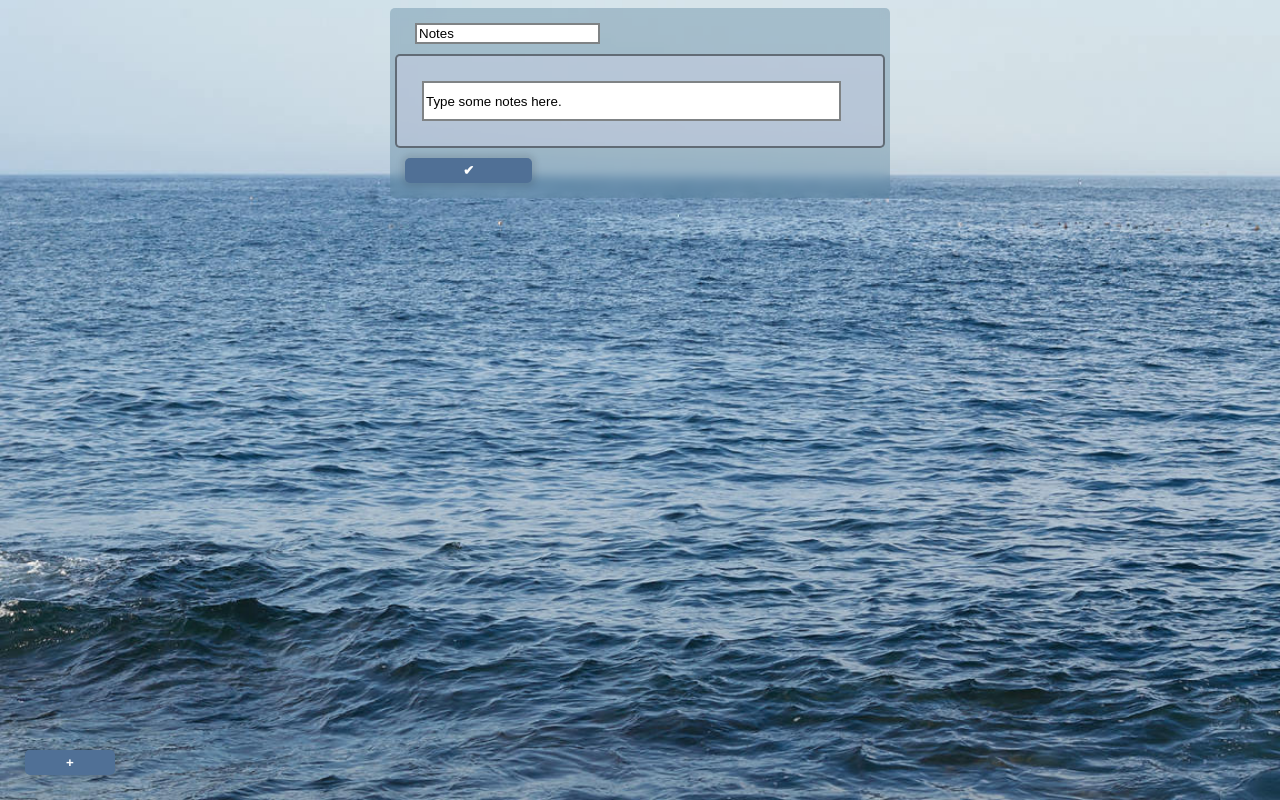
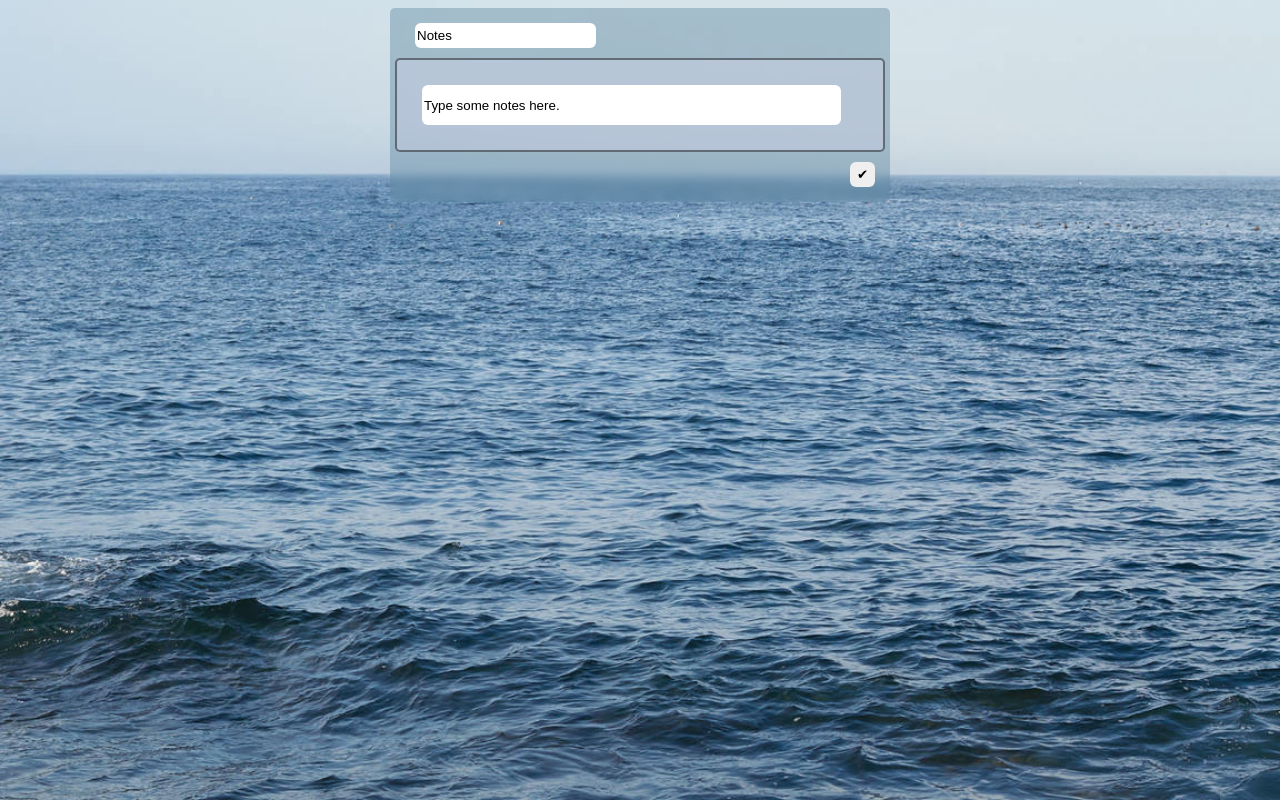
Before and after one commit to stanjosh/notes-app, a Flask app: page /add in a window 1280 px wide. Run offline with Flask 3, Linux system fonts and the light colour scheme.

Commit message:
finalizing changes

```diff
--- a/notepad/static/style.css
+++ b/notepad/static/style.css
@@ -16,6 +16,8 @@ html, body {
     }
 
 .wrapper {
+    display: flex;
+    flex-direction: column;
     max-width: 500px;
     width:100%;
     margin-left: auto;
@@ -34,6 +36,7 @@ html, body {
     margin: 0;
     display: flex;
     flex-direction: row;
+    justify-content: center;
     width: 100%;
 }
 
@@ -49,10 +52,9 @@ html, body {
 }
 
 .notebuttons {
+    width: 100%;
     display: flex;
-    flex-direction: row;
-    justify-content: space-evenly;
-    width: 30%;
+    justify-content: flex-end;
 }
 
 .content {
@@ -66,38 +68,15 @@ html, body {
     margin: auto;
 }
 
-.controls {
-    position: fixed;
-    left: 0px;
-    bottom: 0px;
-    max-width: 100px;
-    width:100%;
-    margin-left: 15px;
-    margin-bottom: 15px;
-
-    display: flex;
-    flex-direction: column;
-    justify-content: flex-end;
-
-}
 
 input {
     margin: 10px;
-    border: 2px solid rgba(43, 49, 53, 0.6);
-
+    border: none;
+    border-radius: 6px ;
+    min-height: 25px;
+    min-width: 25px;
 }
 
-input[type=submit] {
-    border:none;
-    padding: 5px;
-    background-color:#507096;
-    box-shadow:0 0 6px 4px rgba(0,0,0,0.1);
-    color:#fff;
-    width: 90%;
-    font-weight:600;
-    border-radius:5px;
-    border-radius: 5px;
-}
 
 .contentinput {
     margin: 15px;
--- a/notepad/templates/home.html
+++ b/notepad/templates/home.html
@@ -11,19 +11,15 @@
 	<body>
 
 	<div class="wrapper">
-		{% if message %}
-		<div class="status">
-		<p>{{message}}</p>
+		<div class="topbar">
+			{% if message %}
+			<div class="status">
+				<p>{{message}}</p>
+			</div>
+			{% endif %}
 		</div>
-		{% endif %}
-
 		{% block edit %}{% endblock %}
 		{% block notes %}{% endblock %}
-
-
-		<div class="controls">
-			<a href="/add"><input type="submit" value="+"></a>
-		</div>
 	</div>
 	<div class="background"></div>
 	</body>
--- a/notepad/templates/notes.html
+++ b/notepad/templates/notes.html
@@ -6,8 +6,10 @@
 {% for note in notes_to_display %}
     <div class="note">
 
-        <div class="titlebar"><div class="notetitle">{{note.title}}</div>
+        <div class="titlebar">
+            <div class="notetitle">{{note.title}}</div>
             <div class="notebuttons">
+                <a href="/add"><input type="submit" value="+"></a>
                 <a href="/edit/{{note.title}}"><input type="submit" value="&#9999"></a>
                 <a href="/delete/{{note.title}}"><input type="submit" value="&#10006"></a>
             </div>
```
Also changed, not shown: 1 other file.
